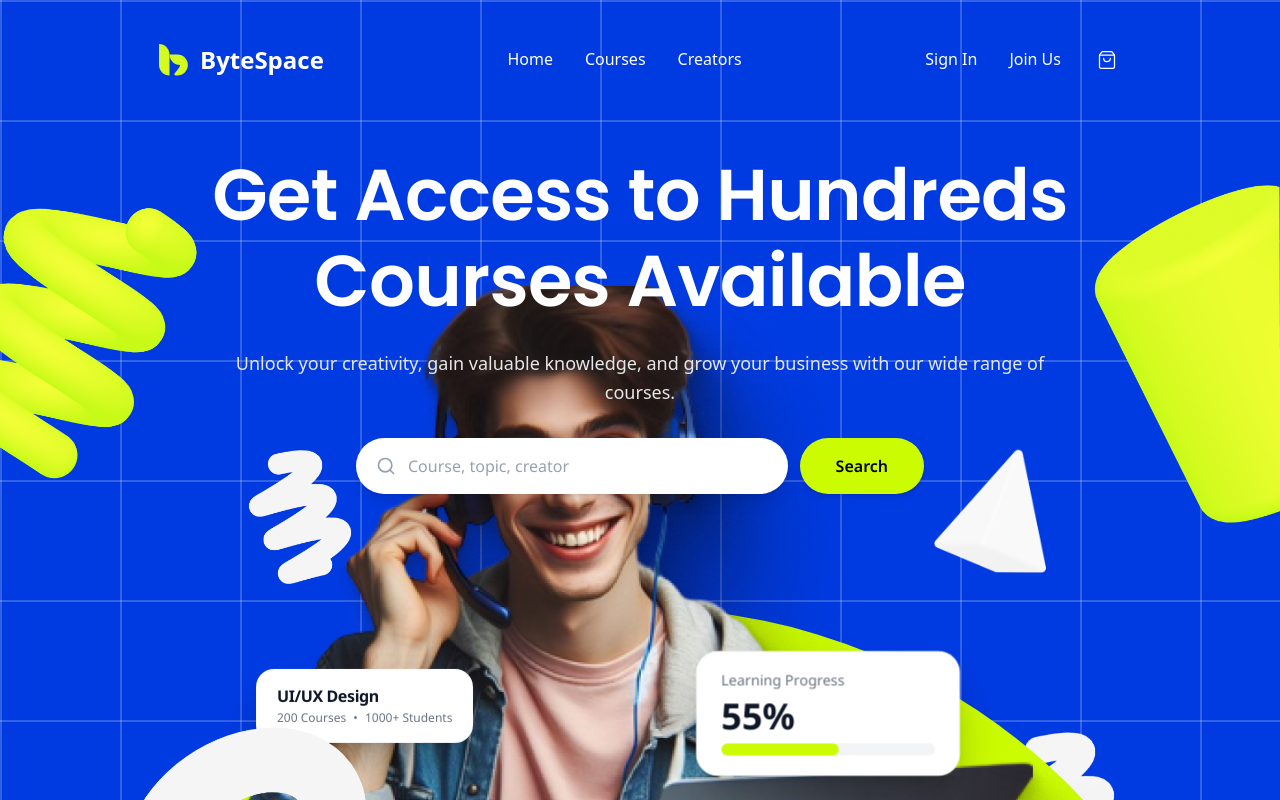
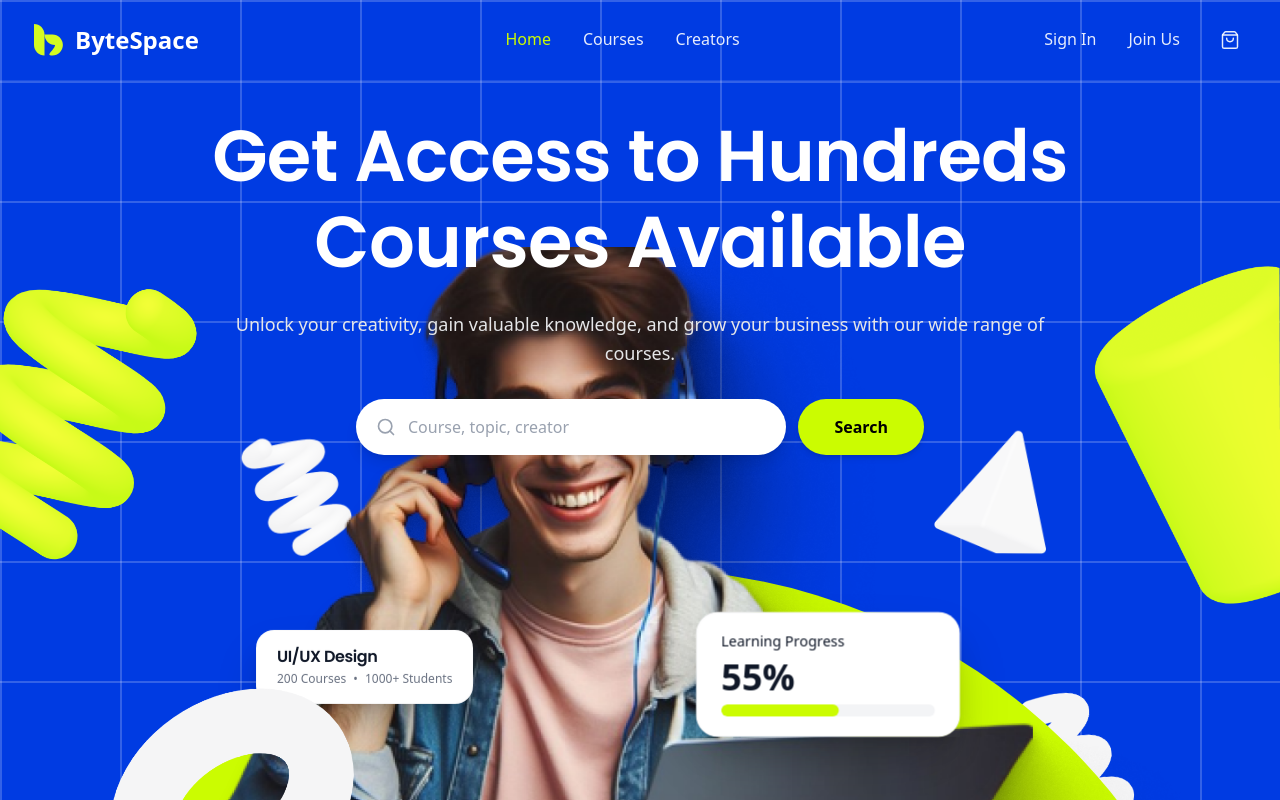
Before and after one commit to Sohag-Ali/ByteSpace, a Next.js app: page / in a window 1280 px wide. Shown: the top 800 px of the page. Built offline with nearby package versions, Linux system fonts and the light colour scheme; a web font is replaced by a local one.

Commit message:
feat: complete final landing page

```diff
--- a/src/app/globals.css
+++ b/src/app/globals.css
@@ -126,10 +126,11 @@
     @apply border-border outline-ring/50;
   }
   body {
-    @apply bg-background text-foreground;
+    @apply bg-background text-foreground font-satoshi;
+    font-family: 'Satoshi', system-ui, -apple-system, sans-serif;
   }
-  button:not(:disabled), [role="button"]:not(:disabled) {
-    cursor: pointer;
+  h1, h2, h3, h4, h5, h6 {
+    font-family: 'Poppins', system-ui, -apple-system, sans-serif;
   }
   html {
     @apply font-sans;
--- a/src/app/page.tsx
+++ b/src/app/page.tsx
@@ -1,4 +1,5 @@
 import React from "react";
+import Navbar from "@/components/layout/Navbar";
 import {
   Hero,
   TrustedLogos,
@@ -13,6 +14,7 @@ import Footer from "@/components/layout/Footer";
 export default function Home() {
   return (
     <main className="min-h-screen w-full bg-[#003BE2]">
+      <Navbar />
       <Hero />
       <TrustedLogos />
       <CourseSection />
--- a/src/components/home/courses/CourseCard.tsx
+++ b/src/components/home/courses/CourseCard.tsx
@@ -56,7 +56,7 @@ export const CourseCard: React.FC<CourseCardProps> = ({ course, index = 0 }) =>
         <div>
           {/* Title & Rating Row */}
           <div className="flex items-start justify-between gap-2">
-            <h3 className="font-satoshi font-bold text-gray-900 text-lg md:text-xl leading-snug line-clamp-1 flex-1 group-hover:text-[#003BE2] transition-colors">
+            <h3 className="font-poppins font-bold text-gray-900 text-lg md:text-xl leading-snug line-clamp-1 flex-1 group-hover:text-[#003BE2] transition-colors">
               {course.title}
             </h3>
             <div className="flex items-center gap-1 shrink-0 font-satoshi text-sm font-semibold text-gray-700 mt-0.5">
--- a/src/components/home/hero/Hero.tsx
+++ b/src/components/home/hero/Hero.tsx
@@ -3,18 +3,14 @@
 import React from "react";
 import Image from "next/image";
 import { motion } from "framer-motion";
-import Navbar from "@/components/layout/Navbar";
 import HeroContent from "./HeroContent";
 import HeroVisual from "./HeroVisual";
 
 export const Hero: React.FC = () => {
   return (
-    <section className="relative w-full min-h-screen bg-[#003BE2] hero-grid-pattern flex flex-col justify-between overflow-hidden">
-      {/* 1. Navbar */}
-      <Navbar />
-
-      {/* 2. Decorative Layer (Independent Layer with Ambient Motion) */}
-      <div className="absolute inset-0 pointer-events-none">
+    <section className="relative w-full min-h-screen bg-[#003BE2] hero-grid-pattern flex flex-col justify-between">
+      {/* Decorative Layer (Independent Layer with Ambient Motion) */}
+      <div className="absolute inset-0 pointer-events-none overflow-hidden">
         {/* Left Lime Scribble */}
         <motion.div
           animate={{
@@ -72,10 +68,10 @@ export const Hero: React.FC = () => {
             ease: "easeInOut",
             delay: 1,
           }}
-          className="absolute left-[60px] sm:left-[120px] md:left-[170px] lg:left-[210px] top-[370px] md:top-[430px] w-[80px] sm:w-[110px] md:w-[170px] z-0"
+          className="absolute left-[60px] sm:left-[120px] md:left-[170px] lg:left-[210px] top-[270px] md:top-[330px] w-[80px] sm:w-[110px] md:w-[170px] z-0"
         >
           <Image
-            src="/images/hero/shape-lime-right.png"
+            src="/images/hero/new.png"
             alt="Decorative lime right shape"
             width={633}
             height={664}
@@ -96,7 +92,7 @@ export const Hero: React.FC = () => {
             ease: "easeInOut",
             delay: 0.3,
           }}
-          className="absolute right-[10px] sm:right-[160px] md:right-[210px] lg:right-[200px] top-[370px] md:top-[430px] w-[90px] sm:w-[120px] md:w-[170px] z-0"
+          className="absolute right-[10px] sm:right-[160px] md:right-[210px] lg:right-[200px] top-[270px] md:top-[330px] w-[90px] sm:w-[120px] md:w-[170px] z-0"
         >
           <Image
             src="/images/hero/shape-triangle.png"
@@ -118,7 +114,7 @@ export const Hero: React.FC = () => {
             ease: "easeInOut",
             delay: 0.8,
           }}
-          className="absolute right-[10px] sm:right-[40px] md:right-[70px] lg:right-[110px] bottom-[70px] md:bottom-[100px] w-[100px] sm:w-[130px] md:w-[220px] z-0"
+          className="absolute right-[10px] sm:right-[40px] md:right-[70px] lg:right-[110px] bottom-[70px] md:bottom-[100px] w-[100px] sm:w-[130px] md:w-[220px] z-0 -rotate-5"
         >
           <Image
             src="/images/hero/shape-lime-right.png"
@@ -142,7 +138,7 @@ export const Hero: React.FC = () => {
             ease: "easeInOut",
             delay: 0.2,
           }}
-          className="absolute left-[20px] sm:left-[60px] md:left-[100px] lg:left-[70px] bottom-[80px] md:bottom-[20px] w-[130px] sm:w-[180px] md:w-[230px] lg:w-[350px] z-15"
+          className="absolute left-[10px] sm:left-[50px] md:left-[90px] lg:left-[57px] bottom-[80px] md:bottom-[20px] w-[130px] sm:w-[180px] md:w-[230px] lg:w-[350px] z-15"
         >
           <Image
             src="/images/hero/shape-ring.png"
--- a/src/components/home/hero/HeroCourseCard.tsx
+++ b/src/components/home/hero/HeroCourseCard.tsx
@@ -9,11 +9,11 @@ export const HeroCourseCard: React.FC<HeroCourseCardProps> = ({ className }) =>
   return (
     <div
       className={cn(
-        "bg-white rounded-2xl md:rounded-[18px] p-4 md:px-5 md:py-4 shadow-xl md:shadow-2xl flex flex-col justify-center border border-gray-100/50 backdrop-blur-sm",
+        "bg-white font-satoshi rounded-2xl md:rounded-[18px] p-4 md:px-5 md:py-4 shadow-xl md:shadow-2xl flex flex-col justify-center border border-gray-100/50 backdrop-blur-sm",
         className
       )}
     >
-      <h3 className="text-gray-900 font-bold text-sm md:text-base leading-tight tracking-tight">
+      <h3 className="text-gray-900 font-poppins  text-sm md:text-base leading-tight tracking-tight">
         UI/UX Design
       </h3>
       <p className="text-gray-500 font-normal text-[11px] md:text-xs mt-1 whitespace-nowrap">
--- a/src/components/home/hero/HeroProgressCard.tsx
+++ b/src/components/home/hero/HeroProgressCard.tsx
@@ -9,11 +9,11 @@ export const HeroProgressCard: React.FC<HeroProgressCardProps> = ({ className })
   return (
     <div
       className={cn(
-        "bg-white rounded-2xl md:rounded-[18px] p-4 md:px-5 md:py-4 shadow-xl md:shadow-2xl flex flex-col border border-gray-100/50 backdrop-blur-sm min-w-[190px] md:min-w-[220px]",
+        "bg-white font-satoshi rounded-2xl md:rounded-[18px] p-4 md:px-5 md:py-4 shadow-xl md:shadow-2xl flex flex-col border border-gray-100/50 backdrop-blur-sm min-w-[190px] md:min-w-[220px]",
         className
       )}
     >
-      <span className="text-gray-500 font-normal text-[11px] md:text-xs">
+      <span className="text-gray-900 font-medium text-[11px] md:text-xs">
         Learning Progress
       </span>
       <span className="text-gray-900 font-bold text-2xl md:text-3xl leading-none mt-1.5 mb-2">
--- a/src/components/home/hero/HeroStudentsCard.tsx
+++ b/src/components/home/hero/HeroStudentsCard.tsx
@@ -23,10 +23,10 @@ export const HeroStudentsCard: React.FC<HeroStudentsCardProps> = ({ className })
         className
       )}
     >
-      <h4 className="text-gray-900 font-bold text-xs md:text-sm leading-tight">
+      <h4 className="text-gray-900 font-satoshi  text-xs md:text-sm leading-tight">
         Happy Students
       </h4>
-      <div className="flex items-center gap-1 mt-0.5 text-[11px] md:text-xs text-gray-500">
+      <div className="flex font-satoshi items-center gap-1 mt-0.5 text-[11px] md:text-xs text-gray-500">
         <span className="font-semibold text-gray-700">4.5</span>
         <span>(240)</span>
         <Star className="w-3.5 h-3.5 fill-amber-400 text-amber-400 ml-0.5" />
--- a/src/components/home/learning-paths/LearningPathCard.tsx
+++ b/src/components/home/learning-paths/LearningPathCard.tsx
@@ -41,7 +41,7 @@ export const LearningPathCard: React.FC<LearningPathCardProps> = ({ path, index
       </motion.div>
 
       {/* Category Name */}
-      <h3 className="font-satoshi font-semibold text-gray-900 text-sm sm:text-base tracking-tight leading-snug truncate w-full group-hover:text-[#003BE2] transition-colors">
+      <h3 className="font-poppins font-semibold text-gray-900 text-sm sm:text-base tracking-tight leading-snug truncate w-full group-hover:text-[#003BE2] transition-colors">
         {path.title}
       </h3>
     </motion.div>
--- a/src/components/layout/MobileMenu.tsx
+++ b/src/components/layout/MobileMenu.tsx
@@ -1,70 +1,139 @@
 "use client";
 
-import React, { useState } from "react";
+import React, { useState, useEffect } from "react";
 import Link from "next/link";
+import { usePathname } from "next/navigation";
 import { ShoppingBag, Menu, X } from "lucide-react";
 
 export const MobileMenu: React.FC = () => {
   const [isOpen, setIsOpen] = useState(false);
+  const pathname = usePathname();
+
+  // Close menu on ESC key press
+  useEffect(() => {
+    const handleKeyDown = (e: KeyboardEvent) => {
+      if (e.key === "Escape" && isOpen) {
+        setIsOpen(false);
+      }
+    };
+    window.addEventListener("keydown", handleKeyDown);
+    return () => window.removeEventListener("keydown", handleKeyDown);
+  }, [isOpen]);
+
+  // Prevent scroll when mobile menu is open
+  useEffect(() => {
+    if (isOpen) {
+      document.body.style.overflow = "hidden";
+    } else {
+      document.body.style.overflow = "";
+    }
+    return () => {
+      document.body.style.overflow = "";
+    };
+  }, [isOpen]);
+
+  const navLinks = [
+    { name: "Home", href: "/" },
+    { name: "Courses", href: "#courses" },
+    { name: "Creators", href: "#creators" },
+  ];
 
   return (
-    <div className="lg:hidden flex items-center gap-4">
+    <div className="md:hidden flex items-center gap-2 sm:gap-3">
+      {/* Quick Bag Button for Header bar */}
       <button
         type="button"
         aria-label="Shopping Bag"
-        className="p-1 text-white hover:text-white/80 transition-colors"
+        className="p-2 text-white/90 hover:text-[#CBFC01] transition-colors duration-200 focus-visible:outline-none focus-visible:ring-2 focus-visible:ring-[#CBFC01] rounded-full"
       >
-        <ShoppingBag className="w-5 h-5 stroke-[1.5]" />
+        <ShoppingBag className="w-5 h-5 stroke-[1.75]" />
       </button>
 
+      {/* Hamburger Toggle Button */}
       <button
         type="button"
         onClick={() => setIsOpen(!isOpen)}
-        className="text-white p-1 focus:outline-none cursor-pointer"
-        aria-label="Toggle menu"
+        className="text-white p-2 focus:outline-none focus-visible:ring-2 focus-visible:ring-[#CBFC01] rounded-lg cursor-pointer transition-colors duration-200 hover:text-[#CBFC01]"
+        aria-label="Toggle navigation menu"
+        aria-expanded={isOpen}
       >
-        {isOpen ? <X className="w-6 h-6" /> : <Menu className="w-6 h-6" />}
+        {isOpen ? (
+          <X className="w-6 h-6 text-[#CBFC01]" />
+        ) : (
+          <Menu className="w-6 h-6" />
+        )}
       </button>
 
+      {/* Mobile Dropdown & Backdrop */}
       {isOpen && (
-        <div className="absolute top-[120px] left-0 right-0 bg-[#003BE2] border-t border-white/10 px-6 py-6 flex flex-col gap-4 font-satoshi font-medium text-base text-white shadow-2xl z-50">
+        <>
+          {/* Backdrop Overlay */}
+          <div
+            onClick={() => setIsOpen(false)}
+            className="fixed inset-0 top-16 sm:top-20 bg-black/40 backdrop-blur-xs z-40"
+            aria-hidden="true"
+          />
+
+          {/* Navigation Drawer */}
+          <nav
+            aria-label="Mobile Navigation"
+            className="absolute top-16 sm:top-20 left-0 right-0 bg-[#003BE2] hero-grid-pattern border-t border-b border-white/15 px-6 py-6 flex flex-col gap-3 font-satoshi font-medium text-base text-white shadow-2xl z-50 animate-in fade-in slide-in-from-top-2 duration-200"
+          >
+            {navLinks.map((link) => {
+              const isActive = pathname === link.href;
+              return (
                 <Link
-            href="#"
+                  key={link.name}
+                  href={link.href}
                   onClick={() => setIsOpen(false)}
-            className="hover:text-white/80 py-1"
+                  className={`py-2 px-3 rounded-lg transition-colors duration-200 flex items-center justify-between focus-visible:outline-none focus-visible:ring-2 focus-visible:ring-[#CBFC01] ${
+                    isActive
+                      ? "bg-white/10 text-[#CBFC01]"
+                      : "hover:bg-white/5 hover:text-[#CBFC01]"
+                  }`}
                 >
-            Home
+                  <span>{link.name}</span>
                 </Link>
-          <Link
-            href="#"
-            onClick={() => setIsOpen(false)}
-            className="hover:text-white/80 py-1"
-          >
-            Courses
-          </Link>
-          <Link
-            href="#"
-            onClick={() => setIsOpen(false)}
-            className="hover:text-white/80 py-1"
-          >
-            Creators
-          </Link>
-          <div className="h-[1px] bg-white/10 my-1" />
+              );
+            })}
+
+            <div className="h-[1px] bg-white/15 my-2" />
+
             <Link
               href="/login"
               onClick={() => setIsOpen(false)}
-            className="hover:text-white/80 py-1"
+              className={`py-2 px-3 rounded-lg transition-colors duration-200 focus-visible:outline-none focus-visible:ring-2 focus-visible:ring-[#CBFC01] ${
+                pathname === "/login"
+                  ? "bg-white/10 text-[#CBFC01] font-semibold"
+                  : "hover:bg-white/5 hover:text-[#CBFC01]"
+              }`}
             >
               Sign In
             </Link>
+
             <Link
-            href="/signup"
+              href="/register"
               onClick={() => setIsOpen(false)}
-            className="hover:text-white/80 py-1"
+              className={`py-2 px-3 rounded-lg transition-colors duration-200 focus-visible:outline-none focus-visible:ring-2 focus-visible:ring-[#CBFC01] ${
+                pathname === "/register"
+                  ? "bg-white/10 text-[#CBFC01] font-semibold"
+                  : "hover:bg-white/5 hover:text-[#CBFC01]"
+              }`}
             >
               Join Us
             </Link>
-        </div>
+
+            {/* Mobile Cart/Bag Item */}
+            <button
+              type="button"
+              onClick={() => setIsOpen(false)}
+              className="py-2 px-3 rounded-lg transition-colors duration-200 flex items-center gap-3 text-left hover:bg-white/5 hover:text-[#CBFC01] focus-visible:outline-none focus-visible:ring-2 focus-visible:ring-[#CBFC01]"
+            >
+              <ShoppingBag className="w-5 h-5 stroke-[1.75]" />
+              <span>Cart / Bag</span>
+            </button>
+          </nav>
+        </>
       )}
     </div>
   );
--- a/src/components/layout/Navbar.tsx
+++ b/src/components/layout/Navbar.tsx
@@ -1,23 +1,38 @@
+"use client";
+
 import React from "react";
 import Link from "next/link";
+import { usePathname } from "next/navigation";
 import { ShoppingBag } from "lucide-react";
 import MobileMenu from "./MobileMenu";
 
 export const Navbar: React.FC = () => {
+  const pathname = usePathname();
+
+  const navLinks = [
+    { name: "Home", href: "/" },
+    { name: "Courses", href: "#courses" },
+    { name: "Creators", href: "#creators" },
+  ];
+
   return (
-    <header className="w-full h-[120px] bg-transparent relative z-30 shrink-0">
-      <div className="max-w-[1440px] mx-auto w-full h-[120px] px-6 lg:px-[159px] flex items-center justify-between">
+    <header className="w-full bg-[#003BE2] hero-grid-pattern border-b border-white/10 select-none relative z-30">
+      <div className="max-w-7xl mx-auto w-full h-16 sm:h-20 px-4 sm:px-6 lg:px-8 flex items-center justify-between gap-4">
         {/* LEFT: ByteSpace Logo */}
         <div className="flex items-center">
-          <Link href="/" className="flex items-center gap-3 group">
-            {/* Provided ByteSpace SVG Logo Icon */}
+          <Link
+            href="/"
+            aria-label="ByteSpace Home"
+            className="flex items-center gap-3 group focus-visible:outline-none focus-visible:ring-2 focus-visible:ring-[#CBFC01] rounded-lg p-0.5"
+          >
+            {/* ByteSpace SVG Logo Icon */}
             <svg
               width="29"
               height="32"
               viewBox="0 0 29 32"
               fill="none"
               xmlns="http://www.w3.org/2000/svg"
-              className="shrink-0"
+              className="shrink-0 group-hover:scale-105 transition-transform duration-200"
             >
               <path
                 d="M10.5 10.5C10.5 4.70101 5.79899 0 0 0V21C0 26.799 4.70101 31.5 10.5 31.5V10.5Z"
@@ -32,39 +47,63 @@ export const Navbar: React.FC = () => {
                 fill="#D4FB20"
               />
             </svg>
-            <span className="font-clash font-bold text-[24px] leading-none text-white tracking-normal select-none">
+            <span className="font-clash font-bold text-[22px] sm:text-[24px] leading-none text-white tracking-normal select-none">
               ByteSpace
             </span>
           </Link>
         </div>
 
-        {/* CENTER: Navigation Links (Desktop) */}
-        <nav className="hidden lg:flex items-center gap-8 font-satoshi font-medium text-[16px] leading-[1.2] text-white tracking-normal">
-          <Link href="#" className="hover:text-white/80 transition-colors">
-            Home
-          </Link>
-          <Link href="#" className="hover:text-white/80 transition-colors">
-            Courses
-          </Link>
-          <Link href="#" className="hover:text-white/80 transition-colors">
-            Creators
-          </Link>
+        {/* CENTER: Navigation Links (Desktop & Tablet) */}
+        <nav
+          aria-label="Main Navigation"
+          className="hidden md:flex items-center gap-6 lg:gap-8 font-satoshi font-medium text-[15px] lg:text-[16px] leading-[1.2] tracking-normal"
+        >
+          {navLinks.map((link) => {
+            const isActive = pathname === link.href;
+            return (
+              <Link
+                key={link.name}
+                href={link.href}
+                className={`py-1 transition-colors duration-200 focus-visible:outline-none focus-visible:ring-1 focus-visible:ring-[#CBFC01] rounded ${
+                  isActive
+                    ? "text-[#CBFC01]"
+                    : "text-white/90 hover:text-[#CBFC01]"
+                }`}
+              >
+                {link.name}
+              </Link>
+            );
+          })}
         </nav>
 
-        {/* RIGHT: Sign In, Join Us & Shopping Bag Icon (Desktop) */}
-        <div className="hidden lg:flex items-center gap-8 font-satoshi font-medium text-[16px] leading-[1.2] text-white tracking-normal">
-          <Link href="/login" className="hover:text-white/80 transition-colors">
+        {/* RIGHT: Sign In, Join Us & Shopping Bag Icon (Desktop & Tablet) */}
+        <div className="hidden md:flex items-center gap-5 lg:gap-8 font-satoshi font-medium text-[15px] lg:text-[16px] leading-[1.2] tracking-normal">
+          <Link
+            href="/login"
+            className={`transition-colors duration-200 focus-visible:outline-none focus-visible:ring-1 focus-visible:ring-[#CBFC01] rounded ${
+              pathname === "/login"
+                ? "text-[#CBFC01]"
+                : "text-white/90 hover:text-[#CBFC01]"
+            }`}
+          >
             Sign In
           </Link>
-          <Link href="/signup" className="hover:text-white/80 transition-colors">
+          <Link
+            href="/register"
+            className={`transition-colors duration-200 focus-visible:outline-none focus-visible:ring-1 focus-visible:ring-[#CBFC01] rounded ${
+              pathname === "/register"
+                ? "text-[#CBFC01]"
+                : "text-white/90 hover:text-[#CBFC01]"
+            }`}
+          >
             Join Us
           </Link>
           <button
             type="button"
             aria-label="Shopping Bag"
-            className="p-1 text-white hover:text-white/80 transition-colors cursor-pointer flex items-center justify-center"
+            className="p-2 text-white/90 hover:text-[#CBFC01] transition-colors duration-200 cursor-pointer flex items-center justify-center focus-visible:outline-none focus-visible:ring-2 focus-visible:ring-[#CBFC01] rounded-full"
           >
-            <ShoppingBag className="w-[20px] h-[20px] stroke-[1.5]" />
+            <ShoppingBag className="w-5 h-5 stroke-[1.75]" />
           </button>
         </div>
 
```
Lines whose indentation alone changed are shown as unchanged.
